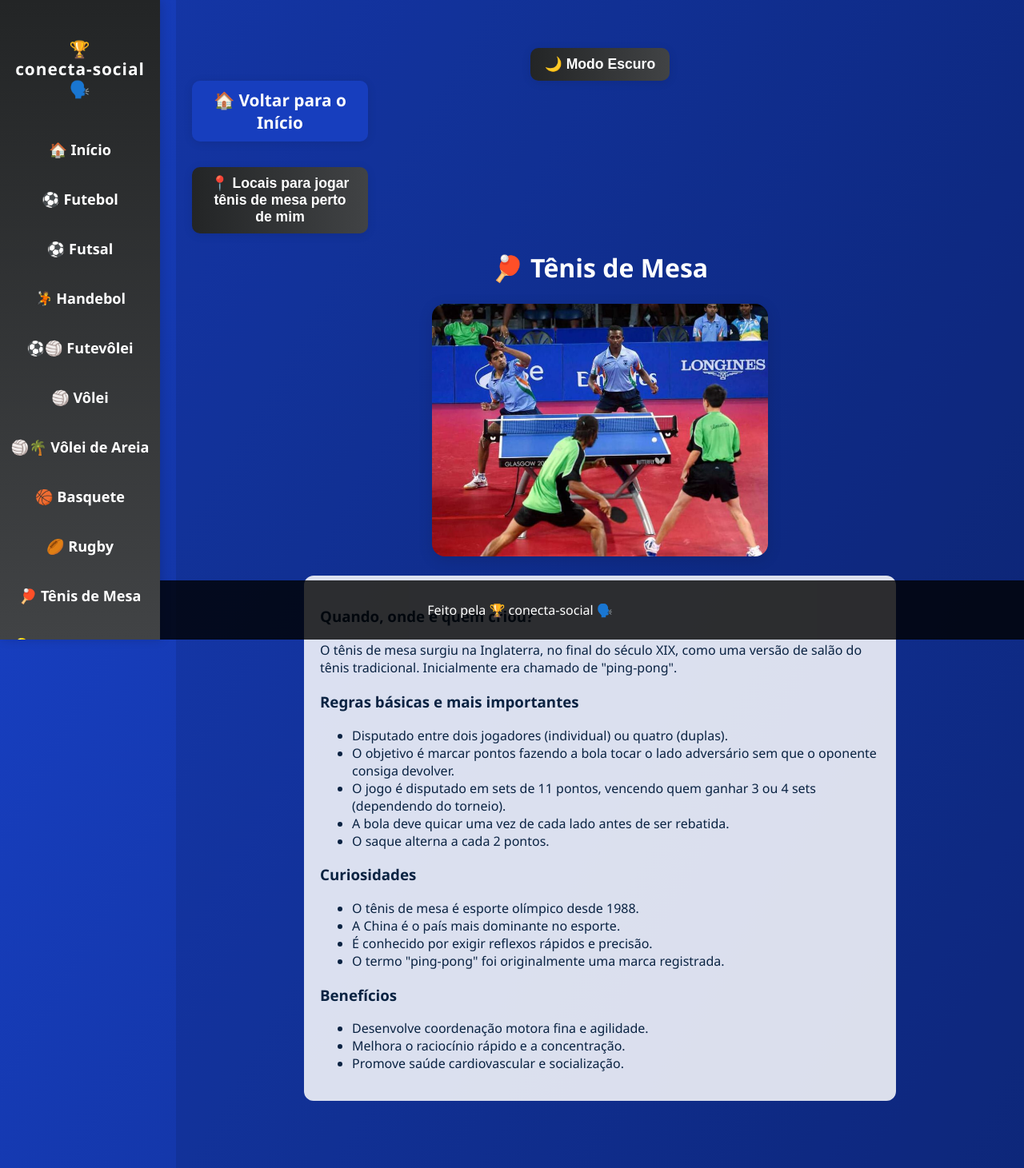
After one commit to oinbuh2-netizen/trabalho, a Flask app: page /tenis_de_mesa in a window 1280 px wide. The commit adds this page. Shown: the whole page at 80% size. Run offline with Flask 3, Linux system fonts and the light colour scheme.

Commit message:
Add files via upload

```diff
--- a/Conecta-Social-Projeto-main/Trabalho da escola/conecta-social_projeto/app.py
+++ b/Conecta-Social-Projeto-main/Trabalho da escola/conecta-social_projeto/app.py
@@ -42,5 +42,9 @@ def futsal():
 def volei_de_areia():
     return render_template('volei_de_areia.html', page='volei_de_areia')
 
+@app.route('/tenis_de_mesa')
+def tenis_de_mesa():
+    return render_template('tenis_de_mesa.html', page='tenis_de_mesa')
+
 if __name__ == '__main__':
     app.run(debug=True)
--- a/Conecta-Social-Projeto-main/Trabalho da escola/conecta-social_projeto/static/localizacao.js
+++ b/Conecta-Social-Projeto-main/Trabalho da escola/conecta-social_projeto/static/localizacao.js
@@ -31,6 +31,10 @@ function buscarLocaisProximos(esporte) {
 		window.open('https://www.google.com/maps/search/rugby+são+jose+do+rio+preto/@-20.8159734,-49.385687,14z/data=!5m1!1e1?entry=ttu&g_ep=EgoyMDI1MTAwNi4wIKXMDSoASAFQAw%3D%3D', '_blank');
 		return;
 	}
+	if (esporte === 'tenis_de_mesa') {
+		window.open('https://www.google.com/maps/place/NEW+PONG+-+Academia+de+T%C3%AAnis+de+Mesa/@-20.8611262,-49.3065275,11.88z/data=!4m6!3m5!1s0x94bdad45481f4781:0x98ac37500298741!8m2!3d-20.8381911!4d-49.3697763!16s%2Fg%2F11t7fqv2tb!5m1!1e1?entry=ttu&g_ep=EgoyMDI1MTAxMi4wIKXMDSoASAFQAw%3D%3D', '_blank');
+		return;
+	}
 	if (!navigator.geolocation) {
 		alert('Geolocalização não suportada pelo navegador.');
 		return;
--- a/Conecta-Social-Projeto-main/Trabalho da escola/conecta-social_projeto/static/style.css
+++ b/Conecta-Social-Projeto-main/Trabalho da escola/conecta-social_projeto/static/style.css
@@ -57,6 +57,7 @@
   max-width: 220px;
 }
 .aba-btn.aba-btn-futebol,
+.aba-btn.aba-btn-tenis_de_mesa,
 .aba-btn.aba-btn-basquete,
 .aba-btn.aba-btn-volei,
 .aba-btn.aba-btn-rugby,
@@ -66,12 +67,13 @@
   min-width: 150px;
 }
 .aba-btn-futebol { background: linear-gradient(90deg, #1DB954, #1ed760); }
+.aba-btn-tenis_de_mesa { background: linear-gradient(90deg, #173ebe, #173ebe); }
 .aba-btn-basquete { background: linear-gradient(90deg, #ff7300, #ffb347); color: #fff7e6; }
 .aba-btn-volei { background: linear-gradient(90deg, #FFD700, #044883e6); color: #0a2342; }
 .aba-btn-projetos { background: linear-gradient(90deg, #8e2de2, #8e2de2); }
 .aba-btn-rugby { background: linear-gradient(90deg, #013f09, #046419); }
-.aba-btn.aba-btn-futevolei, .aba-btn.aba-btn-volei-de-areia { background: linear-gradient(90deg, #FFD700, #044883e6); color: #0a2342; }
-.aba-btn.aba-btn-handebol, .aba-btn.aba-btn-futsal { background: linear-gradient(90deg, #1DB954, #1ed760); color: #fff; }
+.aba-btn.aba-btn-futevolei, .aba-btn.aba-btn-volei-de-areia { background: linear-gradient(90deg, #FFD700, #044883e6); color: #ffffff; }
+.aba-btn.aba-btn-handebol, .aba-btn.aba-btn.aba-btn-handebol { background: linear-gradient(90deg, #058ec4, #28a745); color: #fff; }
 .aba-btn:hover {
   transform: translateY(-4px) scale(1.03);
   box-shadow: 0 6px 20px rgba(0,0,0,0.16);
@@ -257,6 +261,18 @@ body.futebol main {
   box-shadow: 0 2px 16px rgba(0,0,0,0.10);
   padding: 32px 16px;
   margin-top: 32px;
+}
+body.tenis_de_mesa {
+  background-image: linear-gradient(120deg, #173ebe 0%, #0e2a85 100%);
+  color: #ffffff;
+}
+body.futsal {
+  background-image: linear-gradient(120deg, #0e2a85 30%, #28a745 100%);
+  color: #ffffff;
+}
+body.handebol {
+  background-image: linear-gradient(120deg, #058ec4 50%, #28a745 100%);
+  color: #ffffff;
 }
 body.basquete {
   background-image: linear-gradient(120deg, #ff7300 0%, #ffb347 100%);
--- a/Conecta-Social-Projeto-main/Trabalho da escola/conecta-social_projeto/templates/base.html
+++ b/Conecta-Social-Projeto-main/Trabalho da escola/conecta-social_projeto/templates/base.html
@@ -21,6 +21,7 @@
       <a href="/volei_de_areia"><span>🏐🌴</span> Vôlei de Areia</a>
       <a href="/basquete"><span>🏀</span> Basquete</a>
       <a href="/rugby"><span>🏉</span> Rugby</a>
+      <a href="/tenis_de_mesa"><span>🏓</span> Tênis de Mesa</a>
       <a href="/projetos"><span>💡</span> Outros Projetos</a>
     </nav>
   </aside>
--- a/Conecta-Social-Projeto-main/Trabalho da escola/conecta-social_projeto/templates/basquete.html
+++ b/Conecta-Social-Projeto-main/Trabalho da escola/conecta-social_projeto/templates/basquete.html
@@ -4,10 +4,10 @@
 <div class="aba-btn-area aba-btn-topo"><a href="/" class="aba-btn aba-btn-basquete">🏠 Voltar para o Início</a></div>
 <div class="aba-btn-area"><button class="aba-btn aba-btn-localizacao" onclick="buscarLocaisProximos('basquete')">📍 Locais para jogar basquete perto de mim</button></div>
 <div id="resultado-localizacao-basquete" class="resultado-localizacao"></div>
+
 <h1>🏀 Basquete</h1>
 <img src="{{ url_for('static', filename='basquete.webp') }}" alt="Basquete" class="img-esporte">
-
-<div style="text-align:left; max-width:700px; margin: 24px auto; background:rgba(0,0,0,0.08); padding:20px; border-radius:12px;">
+<div style="text-align:left; max-width:700px; margin: 24px auto; background:rgba(255,255,255,0.85); padding:20px; border-radius:12px; color:#0a2342;">
 	<h3>Quando, onde e quem criou?</h3>
 	<p>O basquete foi criado em 1891 por James Naismith, um professor canadense, na cidade de Springfield, Massachusetts (EUA). O objetivo era criar um esporte indoor para os alunos durante o inverno.</p>
 	<h3>Regras básicas e mais importantes</h3>
--- a/Conecta-Social-Projeto-main/Trabalho da escola/conecta-social_projeto/templates/futebol.html
+++ b/Conecta-Social-Projeto-main/Trabalho da escola/conecta-social_projeto/templates/futebol.html
@@ -4,10 +4,10 @@
 <div class="aba-btn-area aba-btn-topo"><a href="/" class="aba-btn aba-btn-futebol">🏠 Voltar para o Início</a></div>
 <div class="aba-btn-area"><button class="aba-btn aba-btn-localizacao" onclick="buscarLocaisProximos('futebol')">📍 Locais para jogar futebol perto de mim</button></div>
 <div id="resultado-localizacao-futebol" class="resultado-localizacao"></div>
+
 <h1>⚽ Futebol</h1>
 <img src="{{ url_for('static', filename='futebol.jpg') }}" alt="Futebol" class="img-esporte">
-
-<div style="text-align:left; max-width:700px; margin: 24px auto; background:rgba(31, 59, 5, 0.397); padding:20px; border-radius:12px;">
+<div style="text-align:left; max-width:700px; margin: 24px auto; background:rgba(255,255,255,0.85); padding:20px; border-radius:12px; color:#0a2342;">
 	<h3>Quando, onde e quem criou?</h3>
 	<p>O futebol moderno surgiu na Inglaterra em 1863, quando a Football Association (FA) foi fundada em Londres. O esporte, porém, tem raízes em jogos antigos praticados em várias culturas, mas foi na Inglaterra que as regras foram padronizadas.</p>
 	<h3>Regras básicas e mais importantes</h3>
--- a/Conecta-Social-Projeto-main/Trabalho da escola/conecta-social_projeto/templates/futevolei.html
+++ b/Conecta-Social-Projeto-main/Trabalho da escola/conecta-social_projeto/templates/futevolei.html
@@ -4,9 +4,9 @@
 <div class="aba-btn-area aba-btn-topo"><a href="/" class="aba-btn aba-btn-futevolei">🏠 Voltar para o Início</a></div>
 <div class="aba-btn-area"><button class="aba-btn aba-btn-localizacao" onclick="buscarLocaisProximos('futevolei')">📍 Locais para jogar futevôlei perto de mim</button></div>
 <div id="resultado-localizacao-futevolei" class="resultado-localizacao"></div>
+
 <h1>⚽🏐 Futevôlei</h1>
 <img src="{{ url_for('static', filename='futevolei.jpg') }}" alt="futevolei" class="img-esporte">
-
 <div style="text-align:left; max-width:700px; margin: 24px auto; background:rgba(255,255,255,0.85); padding:20px; border-radius:12px; color:#0a2342;">
 	<h3>Quando, onde e quem criou?</h3>
 	<p>O futevôlei surgiu nas praias do Rio de Janeiro, Brasil, na década de 1960. Foi criado por jogadores de futebol que buscavam uma alternativa de lazer na areia.</p>
--- a/Conecta-Social-Projeto-main/Trabalho da escola/conecta-social_projeto/templates/futsal.html
+++ b/Conecta-Social-Projeto-main/Trabalho da escola/conecta-social_projeto/templates/futsal.html
@@ -4,9 +4,9 @@
 <div class="aba-btn-area aba-btn-topo"><a href="/" class="aba-btn aba-btn-futsal">🏠 Voltar para o Início</a></div>
 <div class="aba-btn-area"><button class="aba-btn aba-btn-localizacao" onclick="buscarLocaisProximos('futsal')">📍 Locais para jogar futsal perto de mim</button></div>
 <div id="resultado-localizacao-futsal" class="resultado-localizacao"></div>
+
 <h1>⚽ Futsal</h1>
 <img src="{{ url_for('static', filename='futsal.jpg') }}" alt="futsal" class="img-esporte">
-
 <div style="text-align:left; max-width:700px; margin: 24px auto; background:rgba(255,255,255,0.85); padding:20px; border-radius:12px; color:#0a2342;">
 	<h3>Quando, onde e quem criou?</h3>
 	<p>O futsal foi criado no Uruguai, em 1934, por Juan Carlos Ceriani. O esporte se popularizou rapidamente na América do Sul e no mundo.</p>
--- a/Conecta-Social-Projeto-main/Trabalho da escola/conecta-social_projeto/templates/handebol.html
+++ b/Conecta-Social-Projeto-main/Trabalho da escola/conecta-social_projeto/templates/handebol.html
@@ -4,9 +4,9 @@
 <div class="aba-btn-area aba-btn-topo"><a href="/" class="aba-btn aba-btn-handebol">🏠 Voltar para o Início</a></div>
 <div class="aba-btn-area"><button class="aba-btn aba-btn-localizacao" onclick="buscarLocaisProximos('handebol')">📍 Locais para jogar handebol perto de mim</button></div>
 <div id="resultado-localizacao-handebol" class="resultado-localizacao"></div>
+
 <h1>🤾 Handebol</h1>
 <img src="{{ url_for('static', filename='handebol.webp') }}" alt="handebol" class="img-esporte">
-
 <div style="text-align:left; max-width:700px; margin: 24px auto; background:rgba(255,255,255,0.85); padding:20px; border-radius:12px; color:#0a2342;">
 	<h3>Quando, onde e quem criou?</h3>
 	<p>O handebol moderno foi desenvolvido na Alemanha e na Dinamarca, no final do século XIX. O esporte evoluiu e tornou-se olímpico em 1936.</p>
--- a/Conecta-Social-Projeto-main/Trabalho da escola/conecta-social_projeto/templates/index.html
+++ b/Conecta-Social-Projeto-main/Trabalho da escola/conecta-social_projeto/templates/index.html
@@ -12,6 +12,7 @@
     <a href="/volei_de_areia" class="btn-sport volei_de_areia"><span>🏐🌴</span> Vôlei de Areia</a>
     <a href="/basquete" class="btn-sport basquete"><span>🏀</span> Basquete</a>
     <a href="/rugby" class="btn-sport rugby"><span>🏉</span> Rugby</a>
+    <a href="/tenis_de_mesa" class="btn-sport tenis_de_mesa"><span>🏓</span> Tênis de Mesa</a>
 </div>
 
 <div class="index-projetos-btn">
--- a/Conecta-Social-Projeto-main/Trabalho da escola/conecta-social_projeto/templates/rugby.html
+++ b/Conecta-Social-Projeto-main/Trabalho da escola/conecta-social_projeto/templates/rugby.html
@@ -4,10 +4,11 @@
 <div class="aba-btn-area aba-btn-topo"><a href="/" class="aba-btn aba-btn-rugby">🏠 Voltar para o Início</a></div>
 <div class="aba-btn-area"><button class="aba-btn aba-btn-localizacao" onclick="buscarLocaisProximos('rugby')">📍 Locais para jogar rugby perto de mim</button></div>
 <div id="resultado-localizacao-rugby" class="resultado-localizacao"></div>
+
 <h1>🏉 Rugby</h1>
 <img src="{{ url_for('static', filename='rugby.jpg') }}" alt="Rugby" class="img-esporte">
 
-<div style="text-align:left; max-width:700px; margin: 24px auto; background:rgba(0,0,0,0.08); padding:20px; border-radius:12px;">
+<div style="text-align:left; max-width:700px; margin: 24px auto; background:rgba(255,255,255,0.85); padding:20px; border-radius:12px; color:#0a2342;">
 	<h3>Quando, onde e quem criou?</h3>
 	<p>O rugby foi criado em 1823 por William Webb Ellis, um estudante da Rugby School, na cidade de Rugby, Inglaterra. Diz a lenda que, durante uma partida de futebol, ele pegou a bola com as mãos e correu em direção ao gol adversário, quebrando as regras e dando origem a um novo esporte.</p>
 	<h3>Regras básicas e mais importantes</h3>
--- /dev/null
+++ b/Conecta-Social-Projeto-main/Trabalho da escola/conecta-social_projeto/templates/tenis_de_mesa.html
@@ -0,0 +1,35 @@
+{% extends 'base.html' %}
+{% block content %}
+<button id="toggle-dark-mode" class="aba-btn">🌙 Modo Escuro</button>
+<div class="aba-btn-area aba-btn-topo"><a href="/" class="aba-btn aba-btn-tenis_de_mesa">🏠 Voltar para o Início</a></div>
+<div class="aba-btn-area"><button class="aba-btn aba-btn-localizacao" onclick="buscarLocaisProximos('tenis_de_mesa')">📍 Locais para jogar tênis de mesa perto de mim</button></div>
+<div id="resultado-localizacao-tenis_de_mesa" class="resultado-localizacao"></div>
+
+<h1>🏓 Tênis de Mesa</h1>
+<img src="{{ url_for('static', filename='tenis_de_mesa.jpg') }}" alt="Tênis de Mesa" class="img-esporte">
+<div style="text-align:left; max-width:700px; margin: 24px auto; background:rgba(255,255,255,0.85); padding:20px; border-radius:12px; color:#0a2342;">
+    <h3>Quando, onde e quem criou?</h3>
+    <p>O tênis de mesa surgiu na Inglaterra, no final do século XIX, como uma versão de salão do tênis tradicional. Inicialmente era chamado de "ping-pong".</p>
+    <h3>Regras básicas e mais importantes</h3>
+    <ul>
+        <li>Disputado entre dois jogadores (individual) ou quatro (duplas).</li>
+        <li>O objetivo é marcar pontos fazendo a bola tocar o lado adversário sem que o oponente consiga devolver.</li>
+        <li>O jogo é disputado em sets de 11 pontos, vencendo quem ganhar 3 ou 4 sets (dependendo do torneio).</li>
+        <li>A bola deve quicar uma vez de cada lado antes de ser rebatida.</li>
+        <li>O saque alterna a cada 2 pontos.</li>
+    </ul>
+    <h3>Curiosidades</h3>
+    <ul>
+        <li>O tênis de mesa é esporte olímpico desde 1988.</li>
+        <li>A China é o país mais dominante no esporte.</li>
+        <li>É conhecido por exigir reflexos rápidos e precisão.</li>
+        <li>O termo "ping-pong" foi originalmente uma marca registrada.</li>
+    </ul>
+    <h3>Benefícios</h3>
+    <ul>
+        <li>Desenvolve coordenação motora fina e agilidade.</li>
+        <li>Melhora o raciocínio rápido e a concentração.</li>
+        <li>Promove saúde cardiovascular e socialização.</li>
+    </ul>
+</div>
+{% endblock %}
--- a/Conecta-Social-Projeto-main/Trabalho da escola/conecta-social_projeto/templates/volei.html
+++ b/Conecta-Social-Projeto-main/Trabalho da escola/conecta-social_projeto/templates/volei.html
@@ -4,9 +4,9 @@
 <div class="aba-btn-area aba-btn-topo"><a href="/" class="aba-btn aba-btn-volei">🏠 Voltar para o Início</a></div>
 <div class="aba-btn-area"><button class="aba-btn aba-btn-localizacao" onclick="buscarLocaisProximos('volei')">📍 Locais para jogar vôlei perto de mim</button></div>
 <div id="resultado-localizacao-volei" class="resultado-localizacao"></div>
+
 <h1>🏐 Vôlei</h1>
 <img src="{{ url_for('static', filename='volei.webp') }}" alt="Vôlei" class="img-esporte">
-
 <div style="text-align:left; max-width:700px; margin: 24px auto; background:rgba(255,255,255,0.85); padding:20px; border-radius:12px; color:#0a2342;">
 	<h3>Quando, onde e quem criou?</h3>
 	<p>O vôlei foi criado em 1895 por William G. Morgan, nos Estados Unidos, como uma alternativa menos agressiva ao basquete. O esporte rapidamente se espalhou pelo mundo.</p>
--- a/Conecta-Social-Projeto-main/Trabalho da escola/conecta-social_projeto/templates/volei_de_areia.html
+++ b/Conecta-Social-Projeto-main/Trabalho da escola/conecta-social_projeto/templates/volei_de_areia.html
@@ -1,12 +1,12 @@
 {% extends 'base.html' %}
 {% block content %}
 <button id="toggle-dark-mode" class="aba-btn">🌙 Modo Escuro</button>
-<div class="aba-btn-area aba-btn-topo"><a href="/" class="aba-btn aba-btn-volei">🏠 Voltar para o Início</a></div>
+<div class="aba-btn-area aba-btn-topo"><a href="/" class="aba-btn aba-btn-volei_de_areia">🏠 Voltar para o Início</a></div>
 <div class="aba-btn-area"><button class="aba-btn aba-btn-localizacao" onclick="buscarLocaisProximos('volei_de_areia')">📍 Locais para jogar vôlei de areia perto de mim</button></div>
 <div id="resultado-localizacao-volei_de_areia" class="resultado-localizacao"></div>
+
 <h1>🏐 Vôlei de Areia</h1>
 <img src="{{ url_for('static', filename='volei_de_areia.jpg') }}" alt="Vôlei de Areia" class="img-esporte">
-
 <div style="text-align:left; max-width:700px; margin: 24px auto; background:rgba(255,255,255,0.85); padding:20px; border-radius:12px; color:#0a2342;">
 	<h3>Quando, onde e quem criou?</h3>
 	<p>O vôlei de areia surgiu oficialmente na Califórnia, EUA, em 1920, mas se popularizou mundialmente a partir da década de 1980. É uma variação do vôlei tradicional, adaptada para quadras de areia.</p>
```
Also changed, not shown: other parts of Conecta-Social-Projeto-main/Trabalho da escola/conecta-social_projeto/static/style.css (+6 -62 lines), Conecta-Social-Projeto-main/Trabalho da escola/conecta-social_projeto/static/tenis_de_mesa.jpg (added).
